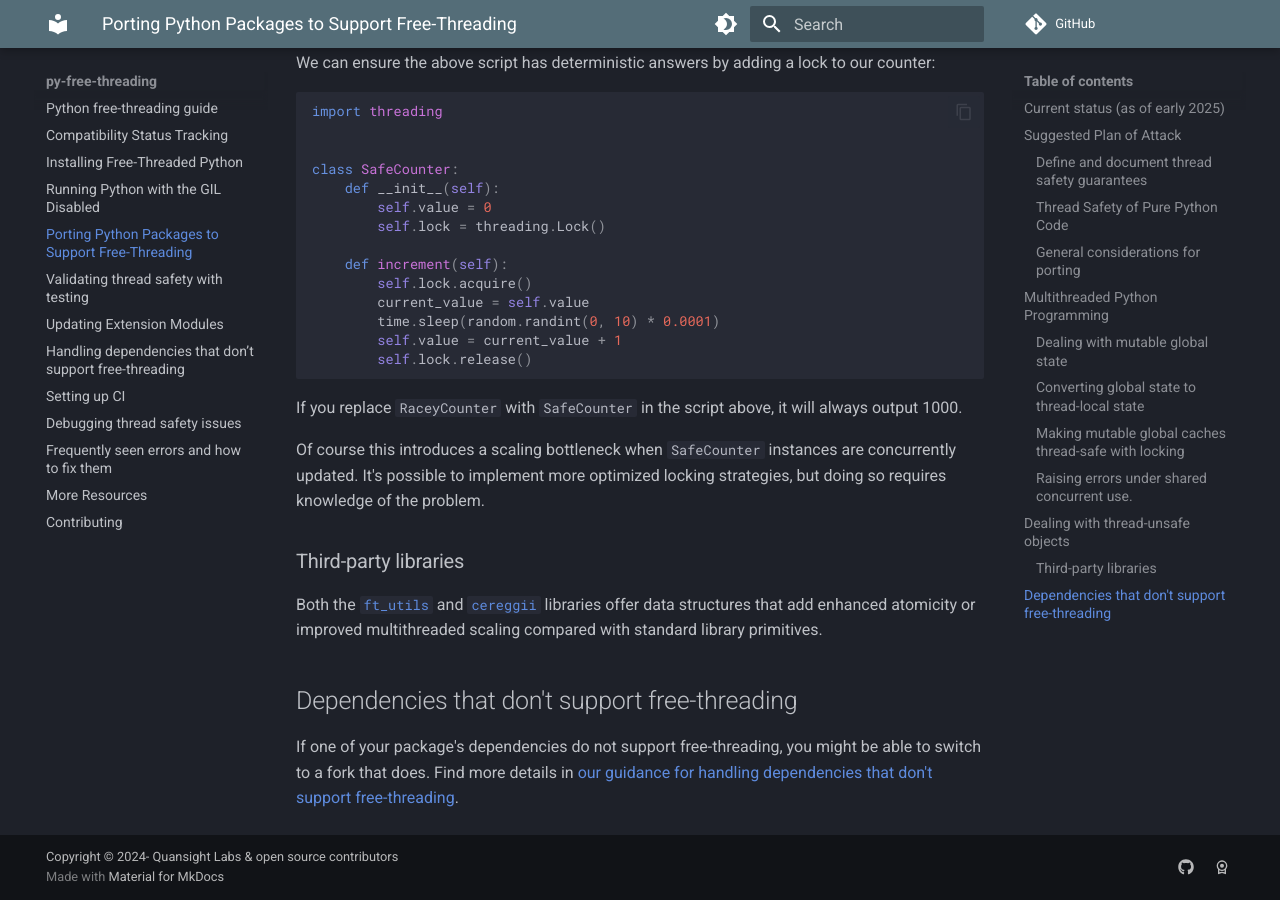
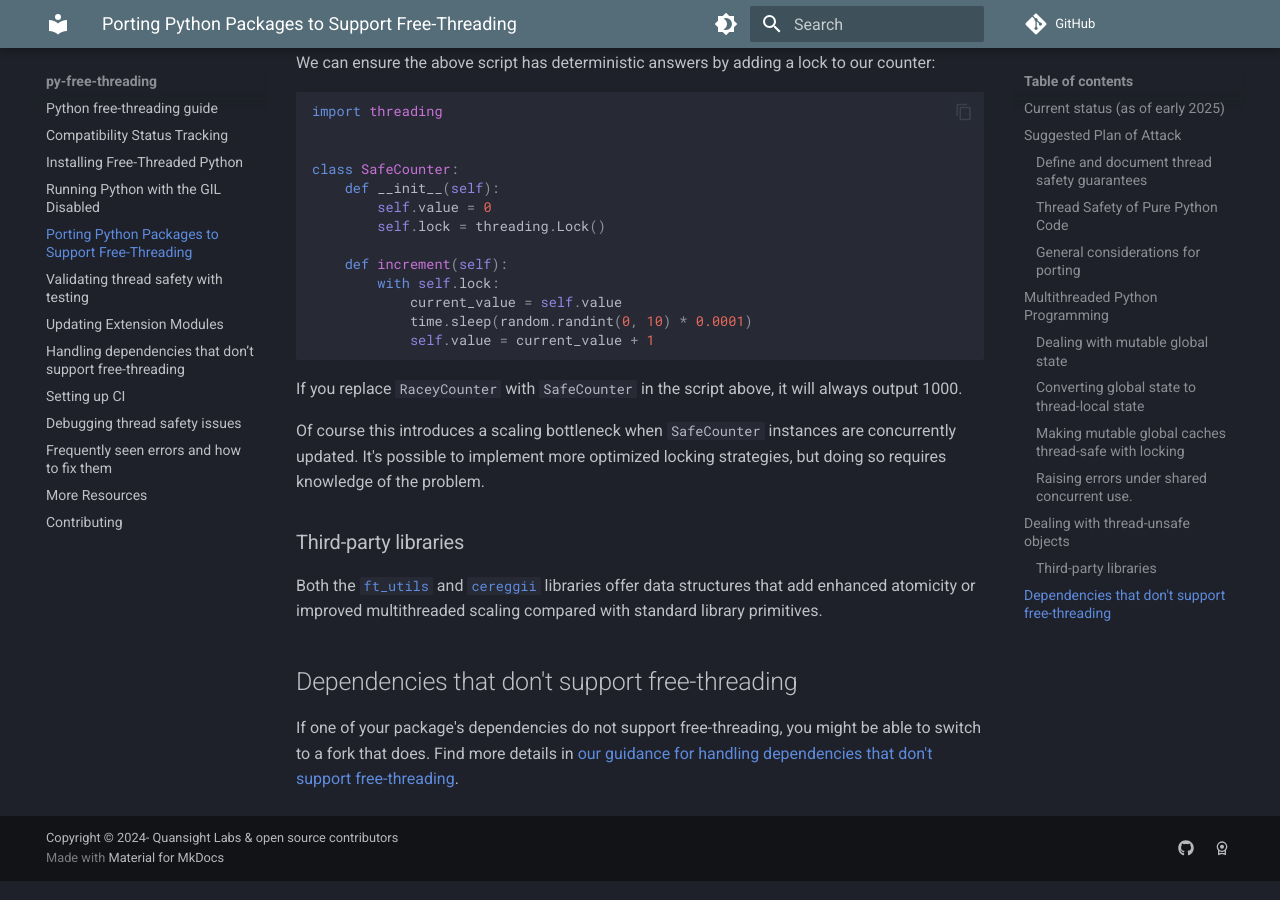
Before and after one commit to Quansight-Labs/free-threaded-compatibility, an MkDocs documentation site: the page built from docs/porting.md, in a window 1280 px wide and 900 px high, scrolled down 8104 px. Built offline with MkDocs 1.6.1 and Material for MkDocs 9.7.7, drawn with Linux system fonts in a browser that asks for light colours; comment, search, counter and statistics services are not loaded.

Commit message:
Fix another antipattern

````diff
--- a/docs/porting.md
+++ b/docs/porting.md
@@ -412,11 +412,10 @@ class SafeCounter:
         self.lock = threading.Lock()
 
     def increment(self):
-        self.lock.acquire()
-        current_value = self.value
-        time.sleep(random.randint(0, 10) * 0.0001)
-        self.value = current_value + 1
-        self.lock.release()
+        with self.lock:
+            current_value = self.value
+            time.sleep(random.randint(0, 10) * 0.0001)
+            self.value = current_value + 1
 ```
 
 If you replace `RaceyCounter` with `SafeCounter` in the script above, it will
````
